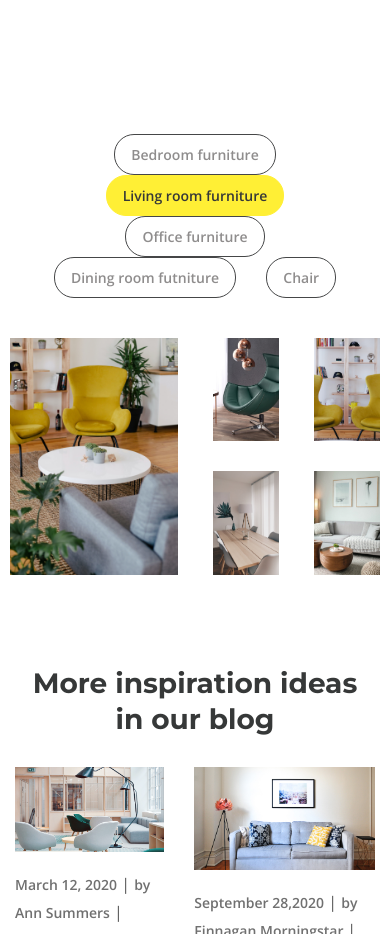
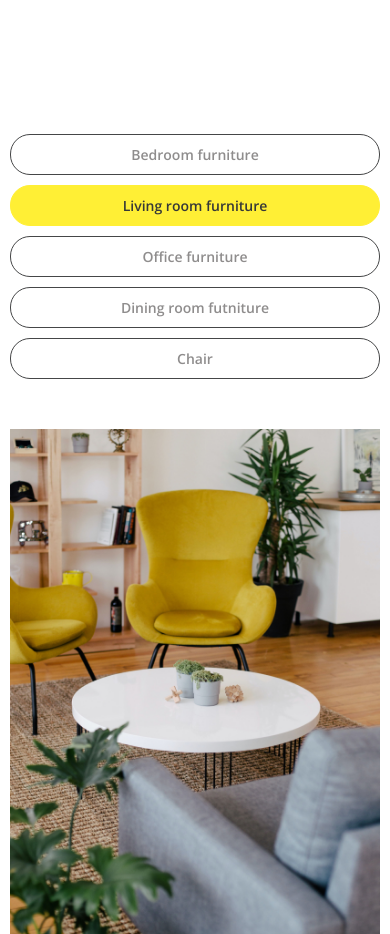
Before and after one commit to Joonysss/Furniture, a website: page app/index.html in a window 390 px wide. Shown: the part 3600-4534 px from the top of the page. Drawn offline with nearby package versions, Linux system fonts and the light colour scheme; files whose address does not match are found by name.

Commit message:
style: add adaptive for gallery section

```diff
--- a/app/scss/_media.scss
+++ b/app/scss/_media.scss
@@ -21,6 +21,15 @@
 @media (max-width: 992px) {
   .footer__info {
     width: 380px;
+  }
+
+  .gallery__items {
+    grid-gap: 10px;
+  }
+
+  .gallery__btn {
+    margin: 0;
+    padding: 6px 10px;
   }
 }
 
@@ -95,6 +104,14 @@
 
   .works-path__item--measuring {
     margin-left: 100px;
+  }
+
+  .gallery__buttons {
+    display: grid;
+  }
+
+  .gallery__btn {
+    margin-bottom: 10px;
   }
 }
 
@@ -212,6 +229,15 @@
     font-size: 16px;
     line-height: 27px;
   }
+
+  .gallery__items {
+    grid-template-columns: repeat(1, 1fr);
+  }
+
+  .gallery__item:first-child {
+    grid-column: 1;
+    grid-row: 1;
+  }
 }
 
 @media (max-width: 375px) {
```
Also changed, not shown: app/css/style.min.css.
